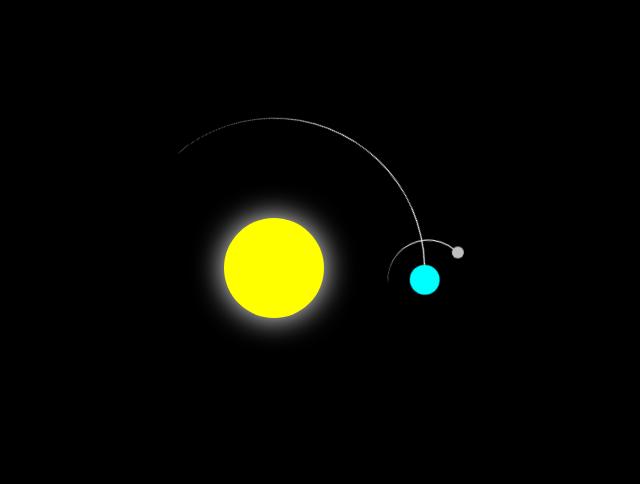
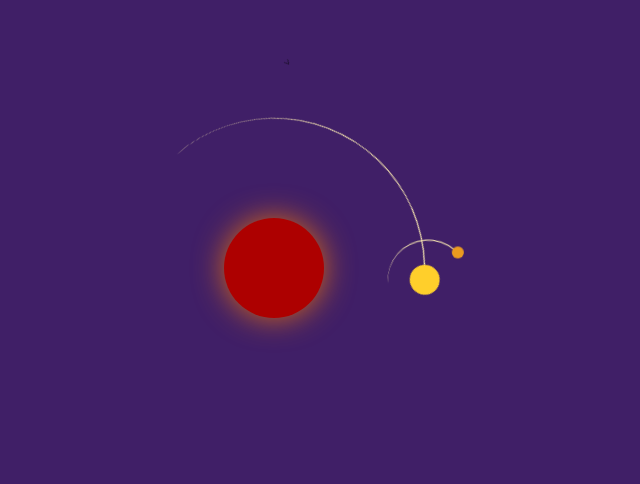
Before and after one commit to ikkisal/sitePortifolio-ikki-Nagi, a plain HTML site: page index.html in a window 1280 px wide. Shown: the part 132-616 px from the top of the page, without its empty margins (366-1006 px from the left). Drawn offline with Linux system fonts and the light colour scheme.

Commit message:
Mudei as cores :D

```diff
--- a/index.html
+++ b/index.html
@@ -1,6 +1,10 @@
 <!DOCTYPE html>
-<html>
+<html lang="pt-br">
 <head>
+    <meta charset="UTF-8">
+    <meta name="viewport" content="width=device-width, initial-scale=1.0">
+    <title>Orbita</title>
+    <link rel="shortcut icon" href="Imagens/sol 3.PNG" type="image/x-icon">
    <style>
        body {
         margin: 0;
@@ -8,7 +12,7 @@
         display: flex;
         align-items: center;
         justify-content: center;
-       background-color: black;
+       background-color: #401f67;
        overflow: hidden;
        }
        .conteiner{
@@ -23,15 +27,15 @@
         left: 15em;
         width: 10em;
         height: 10em;
-        background-color: yellow;
+        background-color: #ad0000;
         border-radius:  50%;
         box-shadow:  0 0 3em
-               white;
+        #d66816;
        }
        .earth, .moon{
             position: absolute;
             border-style: solid;
-            border-color: white
+            border-color: #ffeeb4
             transparent
             transparent
             transparent;
@@ -66,14 +70,14 @@
         right: 2.8em;
         width: 3em;
         height: 3em;
-        background-color: aqua;
+        background-color: #ffcf2b;
        }
        .moon::before{
         top: 0.8em;
         right: 0.2em;
         width: 1.2em;
         height: 1.2em;
-        background-color: silver;
+        background-color: #eb9b20;
        }
        @keyframes orbit {
         to {
```
Also changed, not shown: Imagens/sol 2.png (added), Imagens/sol 3.PNG (added), Imagens/sol.jpg (added).
